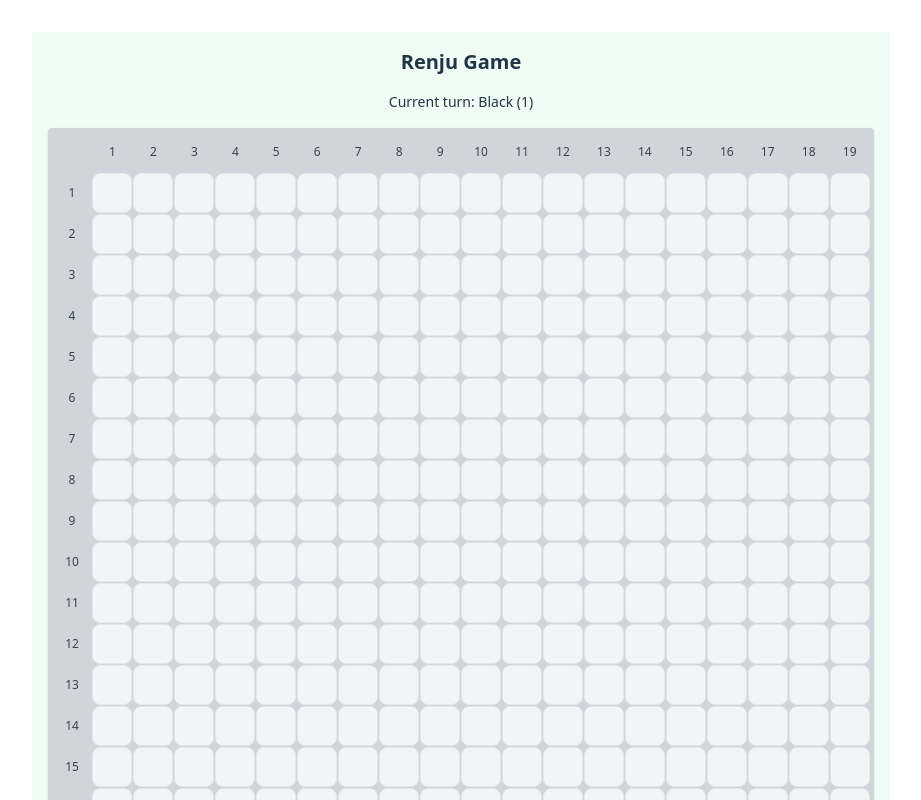
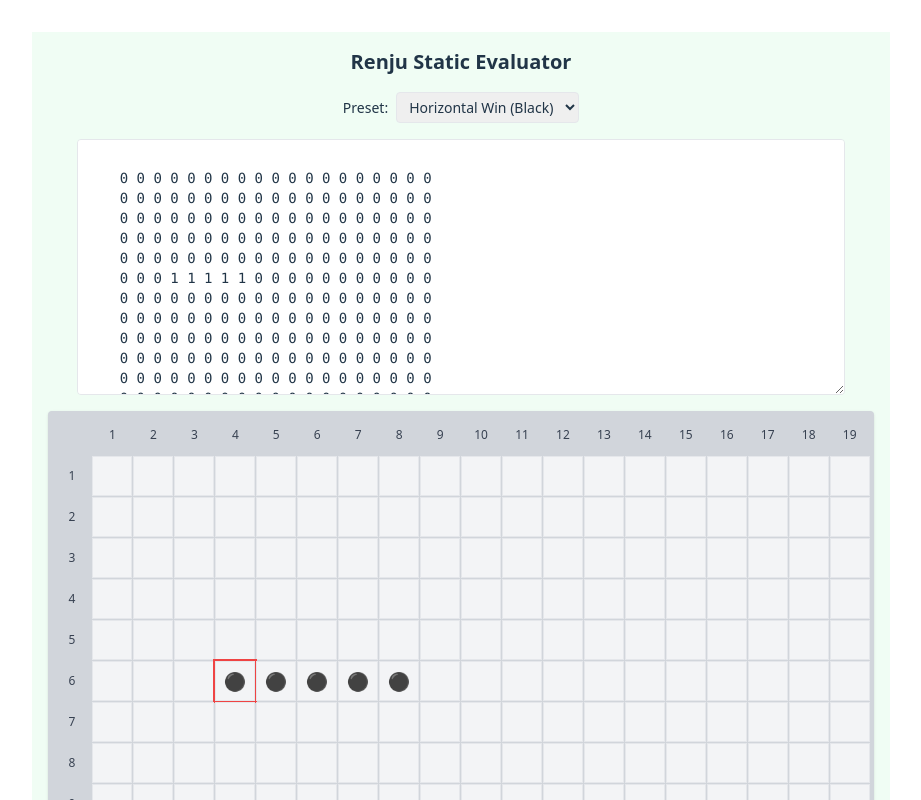
Before and after one commit to QuipHop/react-renju, a React (Vite) app: page / in a window 1280 px wide. Shown: the top 800 px of the page, without its empty margins (179-1100 px from the left). Built offline with nearby package versions, Linux system fonts and the light colour scheme.

Commit message:
Load game from file added. Presets added

```diff
--- a/src/App.tsx
+++ b/src/App.tsx
@@ -1,11 +1,68 @@
 import './App.css'
-import RenjuGame from './components/RenjuGame'
+import RenjuBoard from './components/RenjuGame';
 
 function App() {
+
+  // const testBoard: Board = Array.from({ length: BOARD_SIZE }, () => Array(BOARD_SIZE).fill(0));
+
+  //  Vertical Win (Black)
+  // testBoard[10][2] = 1;
+  // testBoard[10][3] = 1;
+  // testBoard[10][4] = 1;
+  // testBoard[10][5] = 1;
+  // testBoard[10][6] = 1;
+  // testBoard[5][8] = 2;
+
+  //  Vertical Win (White)
+  // testBoard[5][12] = 2;
+  // testBoard[6][12] = 2;
+  // testBoard[7][12] = 2;
+  // testBoard[8][12] = 2;
+  // testBoard[9][12] = 2;
+  // testBoard[5][8] = 1;
+
+  //  Diagonal Win (Black)
+  // testBoard[0][0] = 1;
+  // testBoard[1][1] = 1;
+  // testBoard[2][2] = 1;
+  // testBoard[3][3] = 1;
+  // testBoard[4][4] = 1;
+  // testBoard[5][8] = 2;
+
+  // Diagonal Win (White)
+  // testBoard[10][2] = 2;
+  // testBoard[9][3] = 2;
+  // testBoard[8][4] = 2;
+  // testBoard[7][5] = 2;
+  // testBoard[6][6] = 2;
+  // testBoard[5][8] = 1;
+
+  // Overline Black not win
+  // testBoard[4][4] = 1;
+  // testBoard[4][5] = 1;
+  // testBoard[4][6] = 1;
+  // testBoard[4][7] = 1;
+  // testBoard[4][8] = 1;
+  // testBoard[4][9] = 1;  // Extra 6th stone
+
+  // Interrupted Sequence
+  // testBoard[8][8] = 1;
+  // testBoard[8][9] = 1;
+  // testBoard[8][10] = 2; // Opponent stone
+  // testBoard[8][11] = 1;
+  // testBoard[8][12] = 1;
+
+  // Winning at board edge (Black)
+  // testBoard[18][14] = 1;
+  // testBoard[18][15] = 1;
+  // testBoard[18][16] = 1;
+  // testBoard[18][17] = 1;
+  // testBoard[18][18] = 1;
+
   return (
     <>
     <div className="min-h-screen p-4 bg-green-50">
-      <RenjuGame />
+      <RenjuBoard />
     </div>
     </>
   )
--- a/src/components/RenjuGame.tsx
+++ b/src/components/RenjuGame.tsx
@@ -1,5 +1,6 @@
 import { useState } from "react";
 import clsx from "clsx";
+import { BOARD_SIZE, CELL_SIZE, examples, WIN_STREAK } from "../constants";
 
 export type Stone = 0 | 1 | 2;
 export type Board = Stone[][];
@@ -16,15 +17,11 @@ const DIRECTIONS = [
   { dr: -1, dc: 1 },
 ];
 
-const BOARD_SIZE = 19;
-const WIN_STREAK = 5;
+const checkWinner = (board: Board): GameResult => {
+  const isInBounds = (r: number, c: number) => r >= 0 && r < BOARD_SIZE && c >= 0 && c < BOARD_SIZE;
 
-const checkWinner = (board: Board): GameResult => {
-  const size = BOARD_SIZE;
-  const isInBounds = (r: number, c: number) => r >= 0 && r < size && c >= 0 && c < size;
-
-  for (let r = 0; r < size; r++) {
-    for (let c = 0; c < size; c++) {
+  for (let r = 0; r < BOARD_SIZE; r++) {
+    for (let c = 0; c < BOARD_SIZE; c++) {
       const stone = board[r][c];
       if (stone === 0) continue;
 
@@ -55,120 +52,95 @@ const checkWinner = (board: Board): GameResult => {
       }
     }
   }
+
   return { winner: 0 };
 };
 
-const createEmptyBoard = (): Board => Array.from({ length: BOARD_SIZE }, () => Array(BOARD_SIZE).fill(0));
+const parseBoardInput = (input: string): Board => {
+  const lines = input.trim().split(/\n|\r/);
+  return lines.map((line) => line.trim().split(/\s+/).map(Number) as Stone[]);
+};
 
-const CELL_SIZE = "w-10 aspect-square";
+const data: Record<string, string> = examples;
 
-const RenjuGame = () => {
-  const [board, setBoard] = useState<Board>(createEmptyBoard());
-  const [currentPlayer, setCurrentPlayer] = useState<Stone>(1);
+const RenjuBoardStatic = () => {
+  const [input, setInput] = useState(data["Horizontal Win (Black)"]);
+  const board = parseBoardInput(input);
   const result = checkWinner(board);
 
-  const handleClick = (row: number, col: number) => {
-    if (board[row][col] !== 0 || result.winner !== 0) return;
-    const newBoard = board.map((r) => [...r]);
-    newBoard[row][col] = currentPlayer;
-    setBoard(newBoard);
-    setCurrentPlayer(currentPlayer === 1 ? 2 : 1);
-  };
-
-  const renderResult = (): string => {
+  const renderResult = () => {
     if (result.winner === 0) return "0";
     const { row, col } = result.startPosition!;
-    return `${result.winner == 1 ? 'black' : 'white'}\n${row + 1} ${col + 1}`;
+    return `${result.winner === 1 ? "black" : "white"}\n${row + 1} ${col + 1}`;
   };
 
   return (
     <div className="flex flex-col items-center gap-4">
-      <h2 className="text-xl font-bold">Renju Game</h2>
-      <p className="text-sm">
-        {result.winner === 0
-          ? `Current turn: ${currentPlayer === 1 ? "Black (1)" : "White (2)"}`
-          : `Game Over: Player ${result.winner} Wins!`}
-      </p>
+      <h2 className="text-xl font-bold">Renju Static Evaluator</h2>
+
+      <div className="flex gap-2 items-center">
+        <label htmlFor="preset-select" className="text-sm font-medium">Preset:</label>
+        <select
+          id="preset-select"
+          className="px-2 py-1 border rounded text-sm"
+          onChange={(e) => setInput(examples[e.target.value])}
+        >
+          {Object.keys(examples).map((label) => (
+            <option key={label} value={label}>{label}</option>
+          ))}
+        </select>
+      </div>
+
+      <textarea
+        className="w-full max-w-3xl h-64 font-mono text-sm p-2 border rounded"
+        value={input}
+        onChange={(e) => setInput(e.target.value)}
+      />
 
       <div className="bg-gray-300 p-1 rounded shadow">
-        {/* Column Numbers */}
         <div className="flex">
           <div className={`${CELL_SIZE}`} />
           {Array.from({ length: BOARD_SIZE }, (_, i) => (
-            <div
-              key={i}
-              className={clsx(
-                CELL_SIZE,
-                "flex-grow flex items-center justify-center text-xs text-gray-700"
-              )}
-            >
-              {i + 1}
-            </div>
+            <div key={i} className={clsx(CELL_SIZE, "flex flex-grow items-center justify-center text-xs text-gray-700")}>{i + 1}</div>
           ))}
         </div>
 
         <div className="flex">
-          {/* Row Numbers */}
           <div className="flex flex-col">
             {Array.from({ length: BOARD_SIZE }, (_, i) => (
-              <div
-                key={i}
-                className={clsx(
-                  CELL_SIZE,
-                  "flex-grow flex items-center justify-center text-xs text-gray-700"
-                )}
-              >
-                {i + 1}
-              </div>
+              <div key={i} className={clsx(CELL_SIZE, "flex flex-grow items-center justify-center text-xs text-gray-700")}>{i + 1}</div>
             ))}
           </div>
 
-          {/* Game Grid */}
           <div className="grid grid-cols-19 gap-px">
             {board.map((row, rowIndex) =>
               row.map((stone, colIndex) => (
-                <button
+                <div
                   key={`${rowIndex}-${colIndex}`}
                   className={clsx(
                     `${CELL_SIZE} border border-gray-200`,
-                    "flex items-center justify-center",
-                    "bg-gray-100 hover:bg-gray-200 p-0",
+                    "flex items-center justify-center text-lg",
+                    "bg-gray-100",
                     stone === 1 && "bg-black text-white",
                     stone === 2 && "bg-white text-black",
                     result?.startPosition?.row === rowIndex &&
                       result?.startPosition?.col === colIndex &&
                       "ring-2 ring-red-500"
                   )}
-                  onClick={() => handleClick(rowIndex, colIndex)}
-                  disabled={stone !== 0 || result.winner !== 0}
                 >
                   {stone === 1 ? "⚫" : stone === 2 ? "⚪" : ""}
-                </button>
+                </div>
               ))
             )}
           </div>
         </div>
       </div>
 
-      <div className="flex gap-2 mt-4">
-        <button
-          onClick={() => {
-            setBoard(createEmptyBoard());
-            setCurrentPlayer(1);
-          }}
-          className="px-4 py-2 bg-blue-600 text-white rounded shadow"
-        >
-          Restart
-        </button>
+      <div className="mt-2 text-center text-sm whitespace-pre bg-white px-4 py-2 rounded shadow">
+        <p className="text-black">RESULT: {renderResult()}</p>
       </div>
-
-      {result.winner !== 0 && (
-        <div className="mt-2 text-center text-sm whitespace-pre bg-white px-4 py-2 rounded shadow">
-          <p className="text-black">WINNER: {renderResult()}</p>
-        </div>
-      )}
     </div>
   );
 };
 
-export default RenjuGame;
+export default RenjuBoardStatic;
--- /dev/null
+++ b/src/constants.ts
@@ -0,0 +1,148 @@
+
+export const BOARD_SIZE = 19;
+export const WIN_STREAK = 5;
+export const CELL_SIZE = "w-10 aspect-square";
+
+export const examples: Record<string, string> = {
+  "Horizontal Win (Black)": `
+    0 0 0 0 0 0 0 0 0 0 0 0 0 0 0 0 0 0 0
+    0 0 0 0 0 0 0 0 0 0 0 0 0 0 0 0 0 0 0
+    0 0 0 0 0 0 0 0 0 0 0 0 0 0 0 0 0 0 0
+    0 0 0 0 0 0 0 0 0 0 0 0 0 0 0 0 0 0 0
+    0 0 0 0 0 0 0 0 0 0 0 0 0 0 0 0 0 0 0
+    0 0 0 1 1 1 1 1 0 0 0 0 0 0 0 0 0 0 0
+    0 0 0 0 0 0 0 0 0 0 0 0 0 0 0 0 0 0 0
+    0 0 0 0 0 0 0 0 0 0 0 0 0 0 0 0 0 0 0
+    0 0 0 0 0 0 0 0 0 0 0 0 0 0 0 0 0 0 0
+    0 0 0 0 0 0 0 0 0 0 0 0 0 0 0 0 0 0 0
+    0 0 0 0 0 0 0 0 0 0 0 0 0 0 0 0 0 0 0
+    0 0 0 0 0 0 0 0 0 0 0 0 0 0 0 0 0 0 0
+    0 0 0 0 0 0 0 0 0 0 0 0 0 0 0 0 0 0 0
+    0 0 0 0 0 0 0 0 0 0 0 0 0 0 0 0 0 0 0
+    0 0 0 0 0 0 0 0 0 0 0 0 0 0 0 0 0 0 0
+    0 0 0 0 0 0 0 0 0 0 0 0 0 0 0 0 0 0 0
+    0 0 0 0 0 0 0 0 0 0 0 0 0 0 0 0 0 0 0
+    0 0 0 0 0 0 0 0 0 0 0 0 0 0 0 0 0 0 0
+    0 0 0 0 0 0 0 0 0 0 0 0 0 0 0 0 0 0 0`,
+  "Vertical Win (Black)": `
+    0 0 0 0 0 0 0 0 0 0 0 0 0 0 0 0 0 0 0
+    0 0 0 0 0 0 0 0 0 0 0 0 0 0 0 0 0 0 0
+    0 0 0 0 0 0 0 0 0 0 0 0 0 0 0 0 0 0 0
+    0 0 0 0 0 0 0 0 0 0 0 0 0 0 0 0 0 0 0
+    0 0 0 0 0 0 0 0 0 0 0 0 0 0 0 0 0 0 0
+    0 0 0 0 0 0 0 0 0 0 0 0 0 0 0 0 0 0 0
+    1 0 0 0 0 0 0 0 0 0 0 0 0 0 0 0 0 0 0
+    1 0 0 0 0 0 0 0 0 0 0 0 0 0 0 0 0 0 0
+    1 0 0 0 0 0 0 0 0 0 0 0 0 0 0 0 0 0 0
+    1 0 0 0 0 0 0 0 0 0 0 0 0 0 0 0 0 0 0
+    1 0 0 0 0 0 0 0 0 0 0 0 0 0 0 0 0 0 0
+    0 0 0 0 0 0 0 0 0 0 0 0 0 0 0 0 0 0 0
+    0 0 0 0 0 0 0 0 0 0 0 0 0 0 0 0 0 0 0
+    0 0 0 0 0 0 0 0 0 0 0 0 0 0 0 0 0 0 0
+    0 0 0 0 0 0 0 0 0 0 0 0 0 0 0 0 0 0 0
+    0 0 0 0 0 0 0 0 0 0 0 0 0 0 0 0 0 0 0
+    0 0 0 0 0 0 0 0 0 0 0 0 0 0 0 0 0 0 0
+    0 0 0 0 0 0 0 0 0 0 0 0 0 0 0 0 0 0 0
+    0 0 0 0 0 0 0 0 0 0 0 0 0 0 0 0 0 0 0`,
+  "Vertical Win (White)": `
+    0 0 0 0 0 0 0 0 0 0 0 0 0 0 0 0 0 0 0
+    0 0 0 0 0 0 0 0 0 0 0 0 0 0 0 0 0 0 0
+    0 0 0 0 0 0 0 0 0 0 0 0 0 0 0 0 0 0 0
+    0 0 0 0 0 0 0 0 0 0 0 0 0 0 0 0 0 0 0
+    0 0 0 0 0 0 0 0 0 0 0 0 0 0 0 0 0 0 0
+    0 0 0 0 0 0 0 0 1 0 0 0 2 0 0 0 0 0 0
+    0 0 0 0 0 0 0 0 0 0 0 0 2 0 0 0 0 0 0
+    0 0 0 0 0 0 0 0 0 0 0 0 2 0 0 0 0 0 0
+    0 0 0 0 0 0 0 0 0 0 0 0 2 0 0 0 0 0 0
+    0 0 0 0 0 0 0 0 0 0 0 0 2 0 0 0 0 0 0
+    0 0 0 0 0 0 0 0 0 0 0 0 0 0 0 0 0 0 0
+    0 0 0 0 0 0 0 0 0 0 0 0 0 0 0 0 0 0 0
+    0 0 0 0 0 0 0 0 0 0 0 0 0 0 0 0 0 0 0
+    0 0 0 0 0 0 0 0 0 0 0 0 0 0 0 0 0 0 0
+    0 0 0 0 0 0 0 0 0 0 0 0 0 0 0 0 0 0 0
+    0 0 0 0 0 0 0 0 0 0 0 0 0 0 0 0 0 0 0
+    0 0 0 0 0 0 0 0 0 0 0 0 0 0 0 0 0 0 0
+    0 0 0 0 0 0 0 0 0 0 0 0 0 0 0 0 0 0 0
+    0 0 0 0 0 0 0 0 0 0 0 0 0 0 0 0 0 0 0`,
+
+  "Diagonal Win (Black)": `
+    1 0 0 0 0 0 0 0 0 0 0 0 0 0 0 0 0 0 0
+    0 1 0 0 0 0 0 0 0 0 0 0 0 0 0 0 0 0 0
+    0 0 1 0 0 0 0 0 0 0 0 0 0 0 0 0 0 0 0
+    0 0 0 1 0 0 0 0 0 0 0 0 0 0 0 0 0 0 0
+    0 0 0 0 1 0 0 0 0 0 0 0 0 0 0 0 0 0 0
+    0 0 0 0 0 0 0 0 2 0 0 0 0 0 0 0 0 0 0
+    0 0 0 0 0 0 0 0 0 0 0 0 2 0 0 0 0 0 0
+    0 0 0 0 0 0 0 0 0 0 0 0 2 0 0 0 0 0 0
+    0 0 0 0 0 0 0 0 0 0 0 0 2 0 0 0 0 0 0
+    0 0 0 0 0 0 0 0 0 0 0 0 2 0 0 0 0 0 0
+    0 0 0 0 0 0 0 0 0 0 0 0 0 0 0 0 0 0 0
+    0 0 0 0 0 0 0 0 0 0 0 0 0 0 0 0 0 0 0
+    0 0 0 0 0 0 0 0 0 0 0 0 0 0 0 0 0 0 0
+    0 0 0 0 0 0 0 0 0 0 0 0 0 0 0 0 0 0 0
+    0 0 0 0 0 0 0 0 0 0 0 0 0 0 0 0 0 0 0
+    0 0 0 0 0 0 0 0 0 0 0 0 0 0 0 0 0 0 0
+    0 0 0 0 0 0 0 0 0 0 0 0 0 0 0 0 0 0 0
+    0 0 0 0 0 0 0 0 0 0 0 0 0 0 0 0 0 0 0
+    0 0 0 0 0 0 0 0 0 0 0 0 0 0 0 0 0 0 0`,
+  "Diagonal Win (White)": `
+    0 0 0 0 0 0 0 0 0 0 0 0 0 0 0 0 0 0 0
+    0 0 0 0 0 0 0 0 0 0 0 0 0 0 0 0 0 0 0
+    0 0 0 0 0 0 0 0 0 0 0 0 0 0 0 0 0 0 0
+    0 0 0 0 0 0 0 0 0 0 0 0 0 0 0 0 0 0 0
+    0 0 0 0 0 0 0 0 0 0 0 0 0 0 0 0 0 0 0
+    0 0 0 0 0 0 0 0 1 0 0 0 0 0 0 0 0 0 0
+    0 0 0 0 0 0 0 0 0 0 0 0 0 0 0 2 0 0 0
+    0 0 0 0 0 0 0 0 0 0 0 0 0 0 2 0 0 0 0
+    0 0 0 0 0 0 0 0 0 0 0 0 0 2 0 0 0 0 0
+    0 0 0 0 0 0 0 0 0 0 0 0 2 0 0 0 0 0 0
+    0 0 0 2 0 0 0 0 0 0 0 2 0 0 0 0 0 0 0
+    0 0 0 0 0 0 0 0 0 0 0 0 0 0 0 0 0 0 0
+    0 0 0 0 0 0 0 0 0 0 0 0 0 0 0 0 0 0 0
+    0 0 0 0 0 0 0 0 0 0 0 0 0 0 0 0 0 0 0
+    0 0 0 0 0 0 0 0 0 0 0 0 0 0 0 0 0 0 0
+    0 0 0 0 0 0 0 0 0 0 0 0 0 0 0 0 0 0 0
+    0 0 0 0 0 0 0 0 0 0 0 0 0 0 0 0 0 0 0
+    0 0 0 0 0 0 0 0 0 0 0 0 0 0 0 0 0 0 0
+    0 0 0 0 0 0 0 0 0 0 0 0 0 0 0 0 0 0 0`,
+  "Overline (Black)": `
+    0 0 0 0 0 0 0 0 0 0 0 0 0 0 0 0 0 0 0
+    0 0 0 0 0 0 0 0 0 0 0 0 0 0 0 0 0 0 0
+    0 0 0 0 0 0 0 0 0 0 0 0 0 0 0 0 0 0 0
+    0 0 0 0 0 0 0 0 0 0 0 0 0 0 0 0 0 0 0
+    0 0 0 0 1 1 1 1 1 1 0 0 0 0 0 0 0 0 0
+    0 0 0 0 0 0 0 0 1 0 0 0 0 0 0 0 0 0 0
+    0 0 0 0 0 0 0 0 0 0 0 0 0 0 0 2 0 0 0
+    0 0 0 0 0 0 0 0 0 0 0 0 0 0 2 0 0 0 0
+    0 0 0 0 0 0 0 0 0 0 0 0 0 2 0 0 0 0 0
+    0 0 0 0 0 0 0 0 0 0 0 0 2 0 0 0 0 0 0
+    0 0 0 2 0 0 0 0 0 0 0 2 0 0 0 0 0 0 0
+    0 0 0 0 0 0 0 0 0 0 0 0 0 0 0 0 0 0 0
+    0 0 0 0 0 0 0 0 0 0 0 0 0 0 0 0 0 0 0
+    0 0 0 0 0 0 0 0 0 0 0 0 0 0 0 0 0 0 0
+    0 0 0 0 0 0 0 0 0 0 0 0 0 0 0 0 0 0 0
+    0 0 0 0 0 0 0 0 0 0 0 0 0 0 0 0 0 0 0
+    0 0 0 0 0 0 0 0 0 0 0 0 0 0 0 0 0 0 0
+    0 0 0 0 0 0 0 0 0 0 0 0 0 0 0 0 0 0 0
+    0 0 0 0 0 0 0 0 0 0 0 0 0 0 0 0 0 0 0`,
+  "Interrupted Sequence": `
+    0 0 0 0 0 0 0 0 0 0 0 0 0 0 0 0 0 0 0
+    0 0 0 0 0 0 0 0 0 0 0 0 0 0 0 0 0 0 0
+    0 0 0 0 0 0 0 0 0 0 0 0 0 0 0 0 0 0 0
+    0 0 0 0 0 0 0 0 0 0 0 0 0 0 0 0 0 0 0
+    0 0 0 0 0 0 0 0 0 0 0 0 0 0 0 0 0 0 0
+    0 0 0 0 0 0 0 0 0 0 0 0 0 0 0 0 0 0 0
+    0 0 0 0 0 0 0 0 0 0 0 0 0 0 0 0 0 0 0
+    0 0 0 0 0 0 0 0 0 0 0 0 0 0 0 0 0 0 0
+    0 0 0 0 0 0 0 0 1 1 2 1 1 0 0 0 0 0 0
+    0 0 0 0 0 0 0 0 0 0 0 0 2 0 0 0 0 0 0
+    0 0 0 2 0 0 0 0 0 0 0 2 0 0 0 0 0 0 0
+    0 0 0 0 0 0 0 0 0 0 0 0 0 0 0 0 0 0 0
+    0 0 0 0 0 0 0 0 0 0 0 0 0 0 0 0 0 0 0
+    0 0 0 0 0 0 0 0 0 0 0 0 0 0 0 0 0 0 0
+    0 0 0 0 0 0 0 0 0 0 0 0 0 0 0 0 0 0 0
+    0 0 0 0 0 0 0 0 0 0 0 0 0 0 0 0 0 0 0
+    0 0 0 0 0 0 0 0 0 0 0 0 0 0 0 0 0 0 0
+    0 0 0 0 0 0 0 0 0 0 0 0 0 0 0 0 0 0 0
+    0 0 0 0 0 0 0 0 0 0 0 0 0 0 0 0 0 0 0`
+  };
```
